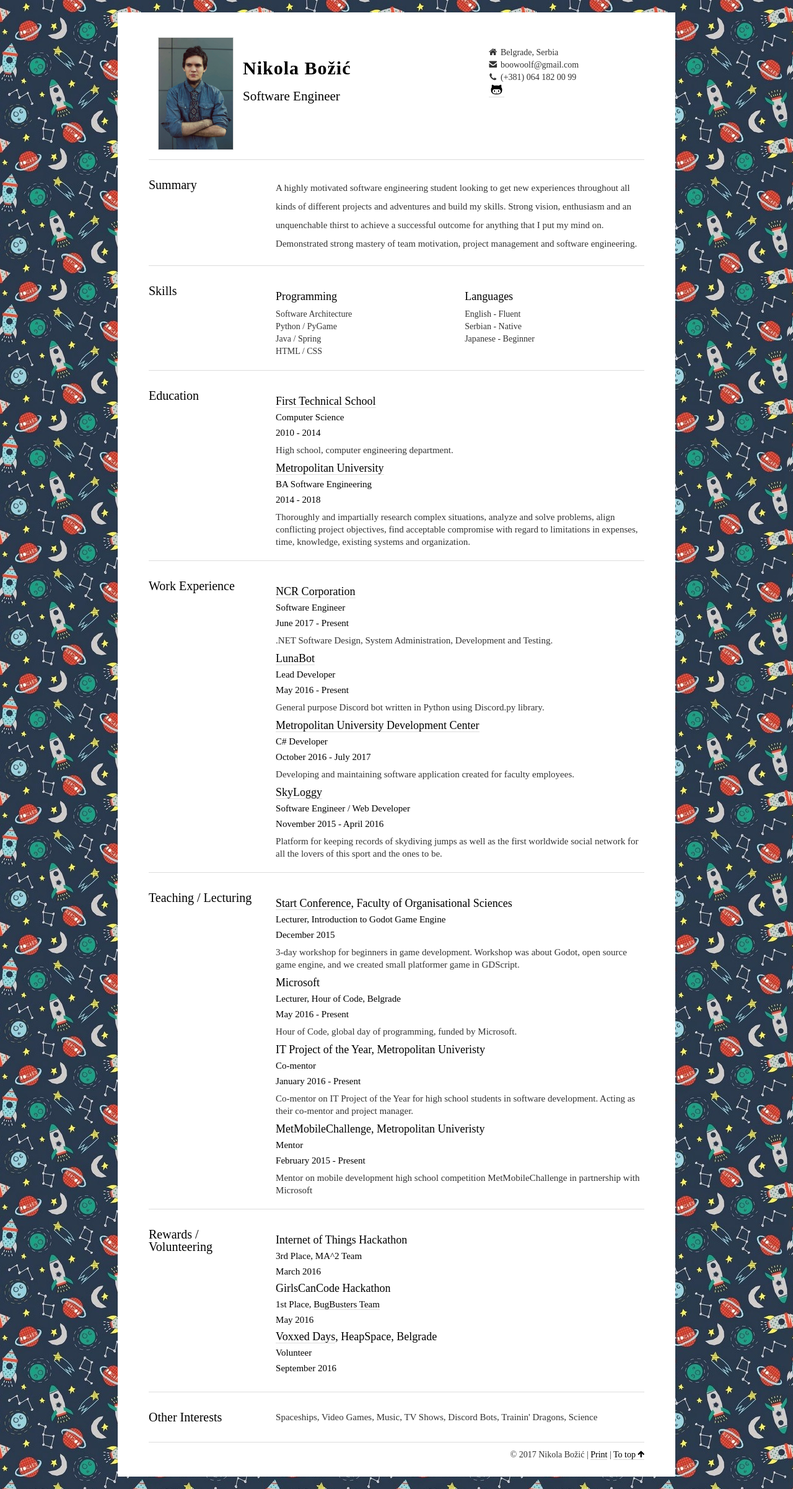
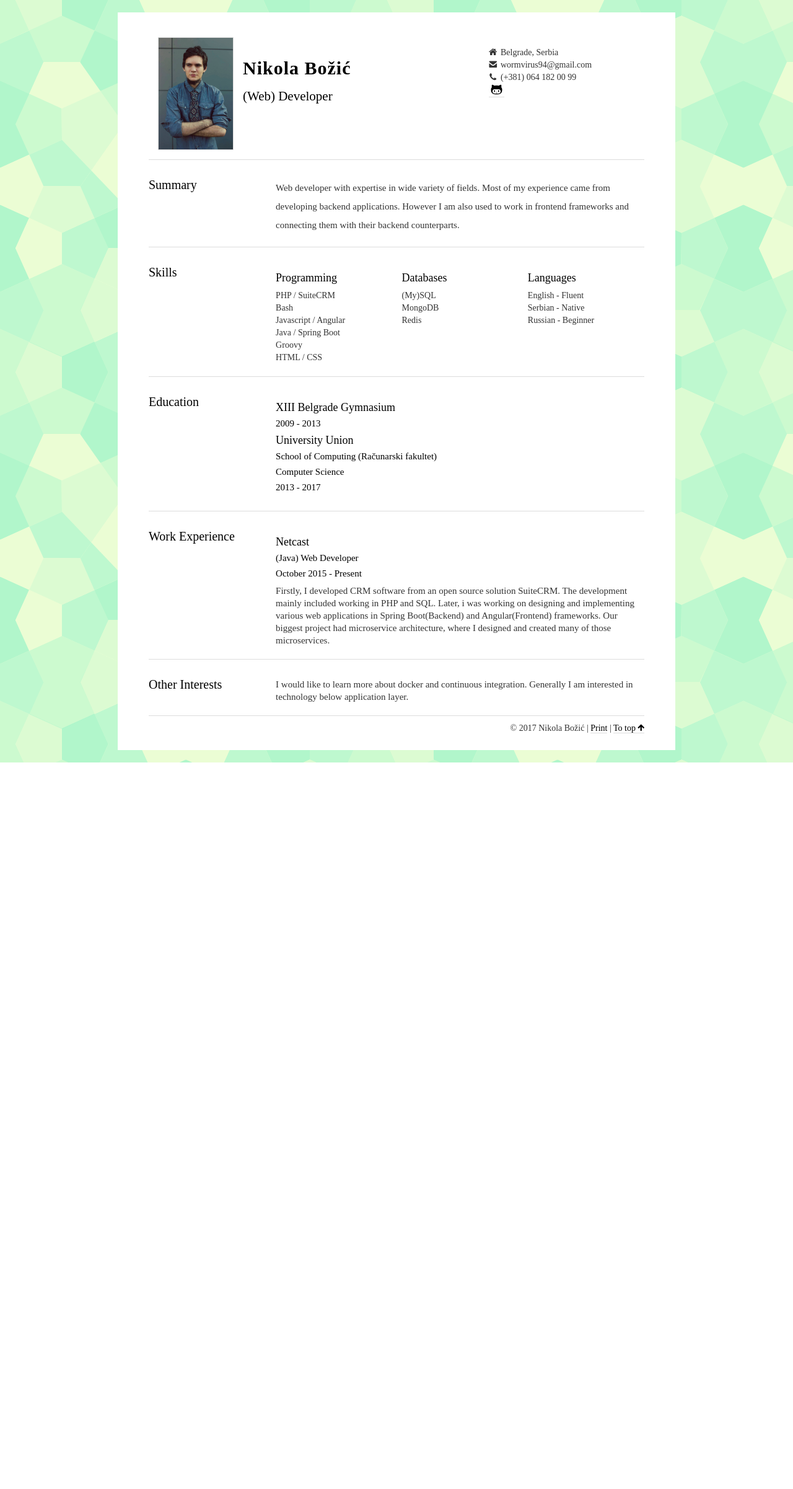
Before and after one commit to nickymagic/miraai.github.io, a PHP site: page / in a window 1280 px wide. Shown: the whole page at 62% size. After the commit the page ends 1230 px from the top, so only its background shows below. Run offline with PHP 8.4, Linux system fonts and the light colour scheme; some libraries are stand-ins or nearby versions; some web fonts are replaced.

Commit message:
completely changed data

```diff
--- a/index.html
+++ b/index.html
@@ -3,7 +3,7 @@
 
   <head>
     <meta charset="utf-8">
-    <title>Ajla Džeković</title>
+    <title>Nikola Božić</title>
     <meta name="viewport" content="width=device-width, initial-scale=1.0">
 
 	<link href="stylesheets/bootstrap.min.css" rel="stylesheet">
@@ -31,12 +31,12 @@
 				<div class="title span7">
 					<img class="avatar" src="img/avatar.jpg" title="That`s me!" alt="My Profile"/>
 					<h1>Nikola Božić</h1>
-					<h2>Software Engineer</h2>
+					<h2>(Web) Developer</h2>
 				</div>
 				<div class="social offset1 span4">
 					<ul>
 						<li><i class="icon-home"></i> Belgrade, Serbia</li>
-						<li><i class="icon-envelope-alt"></i> boowoolf@gmail.com</li>
+						<li><i class="icon-envelope-alt"></i> wormvirus94@gmail.com</li>
 						<li><i class="icon-phone"></i> (+381) 064 182 00 99</li>
 						<li>
 							<a href="http://github.com/nickymagic" target="_blank"><i class="icon-github" ></i></a>
@@ -50,7 +50,7 @@
 					<h3>Summary</h3>
 				</header>
 				<div class="span9 ">
-					<p class="welcome"> A highly motivated software engineering student looking to get new experiences throughout all kinds of different projects and adventures and build my skills. Strong vision, enthusiasm and an unquenchable thirst to achieve a successful outcome for anything that I put my mind on. Demonstrated strong mastery of team motivation, project management and software engineering. <br>
+					<p class="welcome"> Web developer with expertise in wide variety of fields. Most of my experience came from developing backend applications. However I am also used to work in frontend frameworks and connecting them with their backend counterparts. <br>
 				</div>
 			</article>
 
@@ -60,18 +60,26 @@
 				</header>
 				<div class="span9">
 					<div class="row-fluid skills">
-						<ul class="span6">
+						<ul class="span4">
 							<li><h4>Programming</h4></li>
-							<li><strong>Software Architecture</strong></li>
-							<li><strong>Python / PyGame</strong></li>
-							<li><strong>Java / Spring</strong></li>
+							<li><strong>PHP / SuiteCRM</strong></li>
+							<li><strong>Bash</strong></li>
+							<li><strong>Javascript / Angular</strong></li>
+							<li><strong>Java / Spring Boot</strong></li>
+							<li><strong>Groovy</strong></li>
 							<li><strong>HTML / CSS</strong></li>
 						</ul>
-						<ul class="span6">
+            <ul class="span4">
+							<li><h4>Databases</h4></li>
+							<li><strong>(My)SQL</strong>
+							<li><strong>MongoDB</strong>
+							<li><strong>Redis</strong>
+						</ul>
+						<ul class="span4">
 							<li><h4>Languages</h4></li>
 							<li><strong>English</strong> - Fluent </li>
 							<li><strong>Serbian</strong> - Native</li>
-							<li><strong>Japanese</strong> - Beginner</li>
+							<li><strong>Russian</strong> - Beginner</li>
 						</ul>
 					</div>
 				</div>
@@ -82,15 +90,13 @@
 				<h3>Education</h3>
 			</header>
 			<div class="span9">
-				<h4><a href="www.prvatehnicka.edu.rs">First Technical School</a></h4>
-				<h5>Computer Science</h5>
-          		<h5>2010 - 2014</h5>
-				<p>High school, computer engineering department.</p>
+				<h4>XIII Belgrade Gymnasium</h4>
+          		<h5>2009 - 2013</h5>
 
-				<h4><a href="www.metropolitan.edu.rs">Metropolitan University</a></h4>
-          		<h5>BA Software Engineering</h5>
-				<h5>2014 - 2018</h5>
-				<p>Thoroughly and impartially research complex situations, analyze and solve problems, align conflicting project objectives, find acceptable compromise with regard to limitations in expenses, time, knowledge, existing systems and organization.</p>
+				<h4>University Union</h4>
+          		<h5>School of Computing (Računarski fakultet)</h5>
+          		<h5>Computer Science</h5>
+				<h5>2013 - 2017</h5>
 			</div>
 		</article>
 
@@ -99,80 +105,19 @@
 	          <h3>Work Experience</h3>
 	        </header>
 	        <div class="span9">
-		  <h4><a href="http://ncr.com/">NCR Corporation </a></h4>
-	          <h5>Software Engineer</h5>
-	          <h5>June 2017 - Present</h5>
-	          <p>.NET Software Design, System Administration, Development and Testing.</p>
-
-	          <h4><a href="https://github.com/miraai/LunaBot">LunaBot </a></h4>
-	          <h5>Lead Developer</h5>
-	          <h5>May 2016 - Present</h5>
-	          <p>General purpose Discord bot written in Python using Discord.py library.</p>
-
-	          <h4><a href="www.metropolitan.edu.rs">Metropolitan University Development Center</a></h4>
-	          <h5>C# Developer</h5>
-	          <h5>October 2016 - July 2017</h5>
-	          <p>Developing and maintaining software application created for faculty employees.</p>
-
-	          <h4><a href="http://skyloggy.com/">SkyLoggy</a></h4>
-	          <h5>Software Engineer / Web Developer</h5>
-	          <h5>November 2015 - April 2016</h5>
-	          <p>Platform for keeping records of skydiving jumps as well as the first worldwide social network for all the lovers of this sport and the ones to be.</p>
+		  <h4>Netcast</h4>
+	          <h5>(Java) Web Developer</h5>
+	          <h5>October 2015 - Present</h5>
+	          <p>Firstly, I developed CRM software from an open source solution SuiteCRM. The development mainly included working in PHP and SQL. Later, i was working on designing and implementing various web applications in Spring Boot(Backend) and Angular(Frontend) frameworks. Our biggest project had microservice architecture, where I designed and created many of those microservices.  </p>
 	        </div>
       	</article>
-
-		<article class="row-fluid">
-			<header class="span3">
-				<h3>Teaching / Lecturing</h3>
-			</header>
-			<div class="span9">
-				<h4><a href="http://www.start.edu.rs/">Start Conference</a>, Faculty of Organisational Sciences</a></h4>
-				<h5>Lecturer, Introduction to Godot Game Engine</h5>
-          		<h5>December 2015</h5>
-       			<p>3-day workshop for beginners in game development. Workshop was about Godot, open source game engine, and we created small platformer game in GDScript.</p>
-
-				<h4>Microsoft</h4>
-       			<h5>Lecturer, Hour of Code, Belgrade</h5>
-       			<h5>May 2016 - Present</h5>
-				<p>Hour of Code, global day of programming, funded by Microsoft.</p>
-
-				<h4>IT Project of the Year, Metropolitan Univeristy</h4>
-       			<h5>Co-mentor</h5>
-				<h5>January 2016 - Present</h5>
-				<p>Co-mentor on IT Project of the Year for high school students in software development. Acting as their co-mentor and project manager.</p>
-
-				<h4>MetMobileChallenge, Metropolitan Univeristy</h4>
-          		<h5>Mentor</h5>
-				<h5>February 2015 - Present</h5>
-				<p>Mentor on mobile development high school competition MetMobileChallenge in partnership with Microsoft</p>
-			</div>
-		</article>
-
-		<article class="row-fluid">
-			<header class="span3">
-				<h3>Rewards / Volunteering</h3>
-			</header>
-			<div class="span9">
-				<h4>Internet of Things Hackathon</a></h4>
-				<h5>3rd Place, MA^2 Team</h5>
-          		<h5>March 2016</h5>
-
-				<h4>GirlsCanCode Hackathon</h4>
-       			<h5>1st Place, <a href="http://bugbustersam.azurewebsites.net/">BugBusters Team</a></h5>
-       			<h5>May 2016</h5>
-
-				<h4><a href="https://belgrade.voxxeddays.com/">Voxxed Days</a>, HeapSpace, Belgrade</h4>
-       			<h5>Volunteer</h5>
-				<h5>September 2016</h5>
-			</div>
-		</article>
 
       	<article class="row-fluid">
 	        <header class="span3">
 	          <h3>Other Interests</h3>
 	        </header>
 	        <div class="span9">
-	          	<p>Spaceships, Video Games, Music, TV Shows, Discord Bots, Trainin' Dragons, Science</p>
+	          	<p>I would like to learn more about docker and continuous integration. Generally I am interested in technology below application layer. </p>
 	        </div>
       	</article>
 
--- a/stylesheets/style.css
+++ b/stylesheets/style.css
@@ -8,7 +8,7 @@ body {
   font-family: Alice;
   background-color: #1F1F1F;
   font-weight: 300;
-  background-image: url('../img/bg.jpg') !important;
+  background-image: url('../img/bg.png') !important;
 }
 
 .avatar {
```
Also changed, not shown: img/bg.jpg (deleted), img/bg.png (added).
